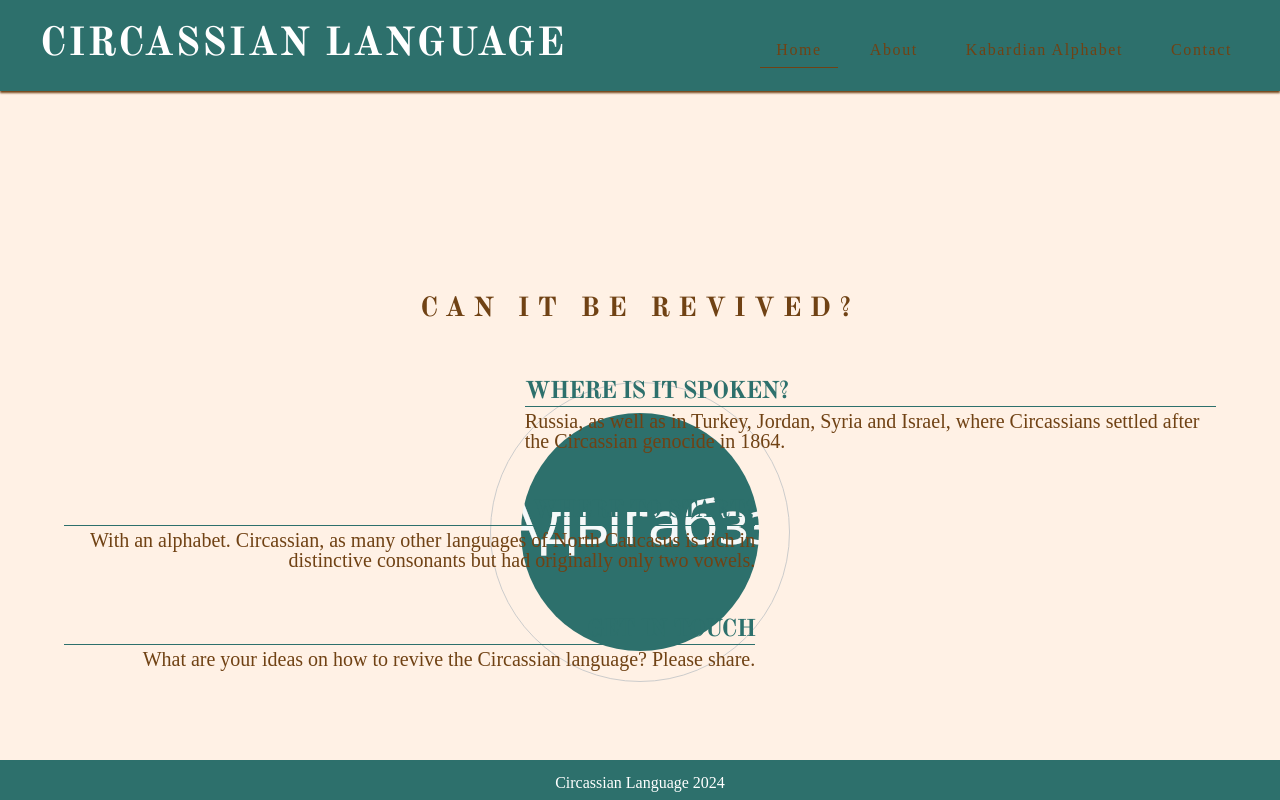
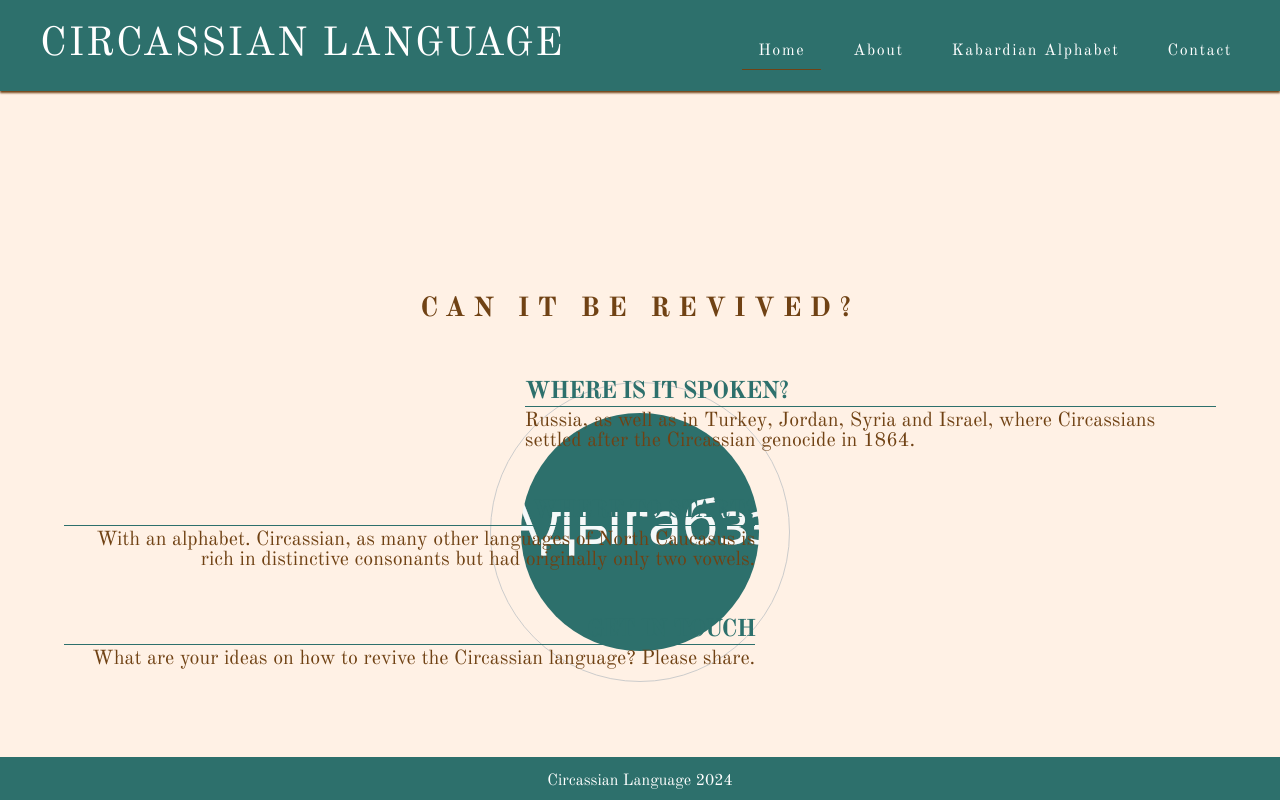
Before and after one commit to kkumyk/circassian-language, a plain HTML site: page index.html in a window 1280 px wide. Drawn offline with nearby package versions, Linux system fonts and the light colour scheme; files whose address does not match are found by name.

Commit message:
style header

```diff
--- a/assets/css/template.css
+++ b/assets/css/template.css
@@ -3,6 +3,7 @@
     margin:0;
     padding:0;
     box-sizing: border-box;
+    border:0;
 }
 
 
@@ -27,13 +28,15 @@ body {
     /* Generic project styles */
     color: #704214;
     background-color: #FFF1E5;
+    font-family: "Old Standard TT", serif;
+    /* font-size: 1.5rem;  */
 }
 
 
 
 header a {
     text-decoration: none;
-    color: inherit;
+    color: white;
     display: inline-block;
     text-align: left;
     font-size: 1rem;
@@ -43,6 +46,7 @@ header a {
 
 h1 {
     font-family: "Old Standard TT", serif;
+    font-weight: 500;
     text-transform: uppercase;
     letter-spacing: 0.1rem;
     color: white;
@@ -75,6 +79,7 @@ nav {
     display: none;
     top:100%;
 }
+
 
 /* Nav toggle */
 #nav-toggle:checked~nav {
```
